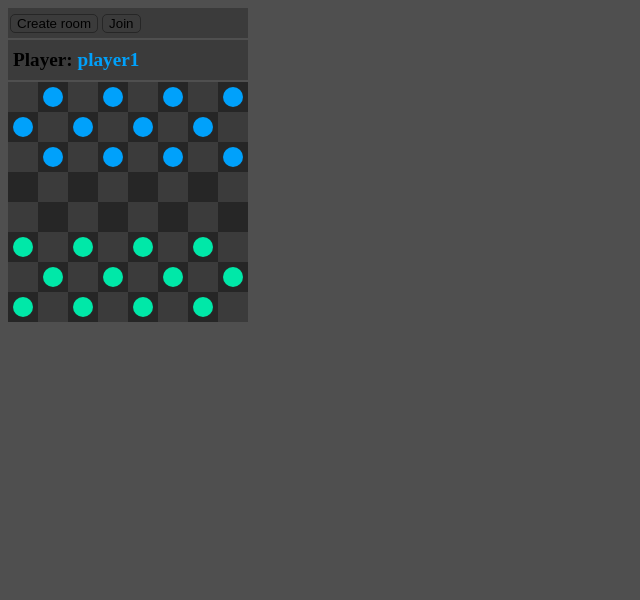
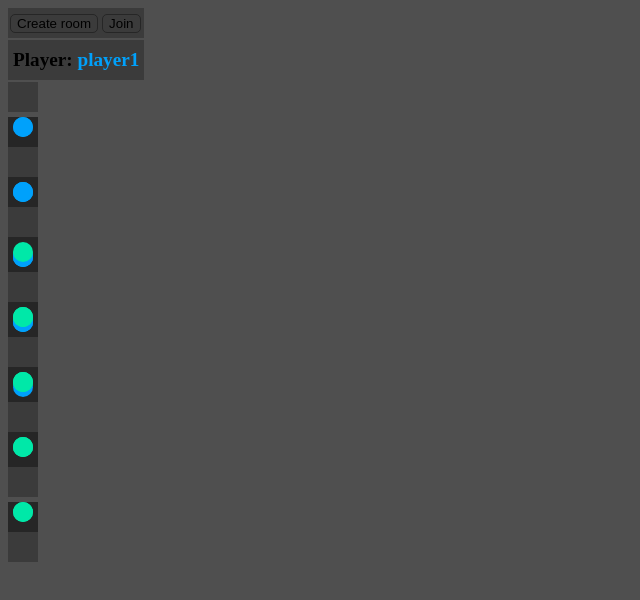
Before and after one commit to onicat/react-checkers, a React (Create React App) app: page / in a window 1280 px wide. Shown: the top 600 px of the page, without its empty margins (0-640 px from the left). Built offline with nearby package versions, Linux system fonts and the light colour scheme.

Commit message:
Migrated from table to div's

```diff
--- a/src/components/Board.jsx
+++ b/src/components/Board.jsx
@@ -68,11 +68,9 @@ const Board = ({
   }
 
   return (
-    <table className='Board'>
-      <tbody>
-        {renderRows()}
-      </tbody>
-    </table>
+    <div className='Board'>
+      {renderRows()}
+    </div>
   )
 };
 
--- a/src/components/Cell.jsx
+++ b/src/components/Cell.jsx
@@ -18,7 +18,7 @@ const Cell = ({cell, way, selectChecker, goToWay}) => {
   );
 
   return (
-    <td
+    <div
       className={className}
       onClick={clickHandler}
     >
@@ -29,7 +29,7 @@ const Cell = ({cell, way, selectChecker, goToWay}) => {
         /> :
         null
       }
-    </td>
+    </div>
   );
 };
 
--- a/src/components/Row.jsx
+++ b/src/components/Row.jsx
@@ -1,10 +1,12 @@
 import React from 'react'
+
+import 'styles/Row.css'
 
 const Row = ({cells}) => {
   return (
-    <tr>
+    <div className='Row'>
       {cells}
-    </tr>
+    </div>
   )
 };
 
--- a/src/styles/Board.css
+++ b/src/styles/Board.css
@@ -1,3 +1,4 @@
 .Board {
+  display: inline-block;
   border-collapse: collapse;
 }
--- /dev/null
+++ b/src/styles/Row.css
@@ -0,0 +1,3 @@
+.Row {
+  height: 30px;
+}
```
